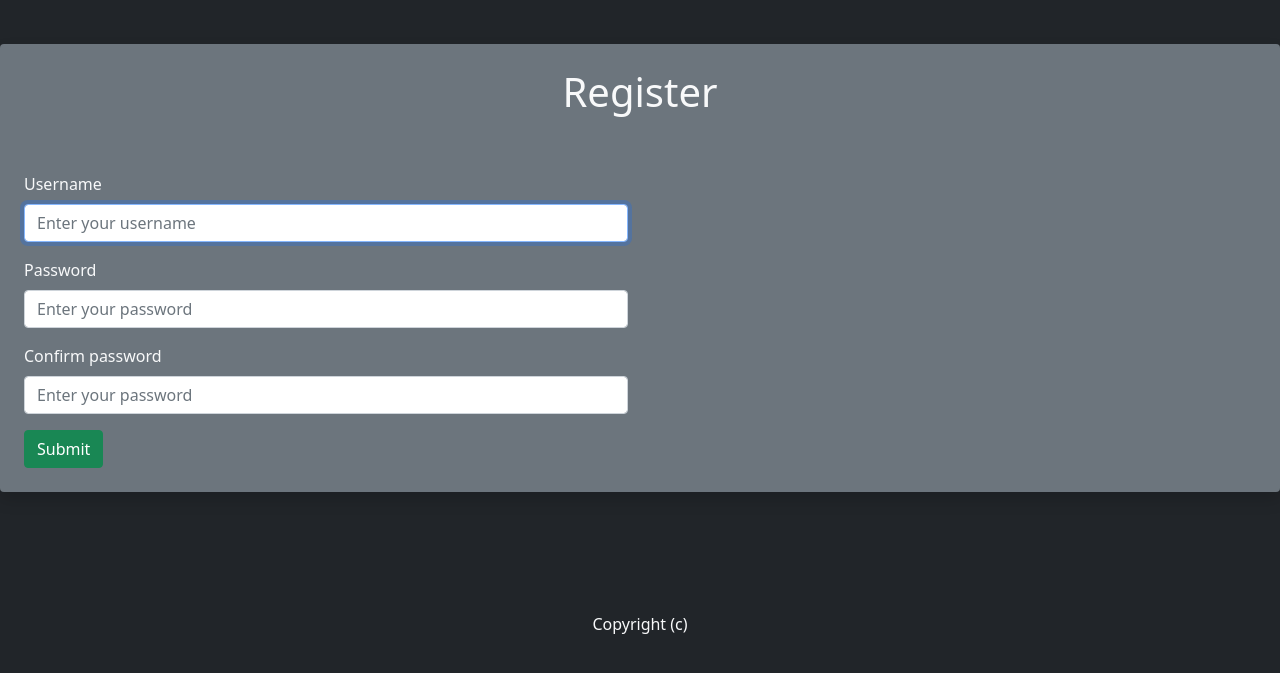
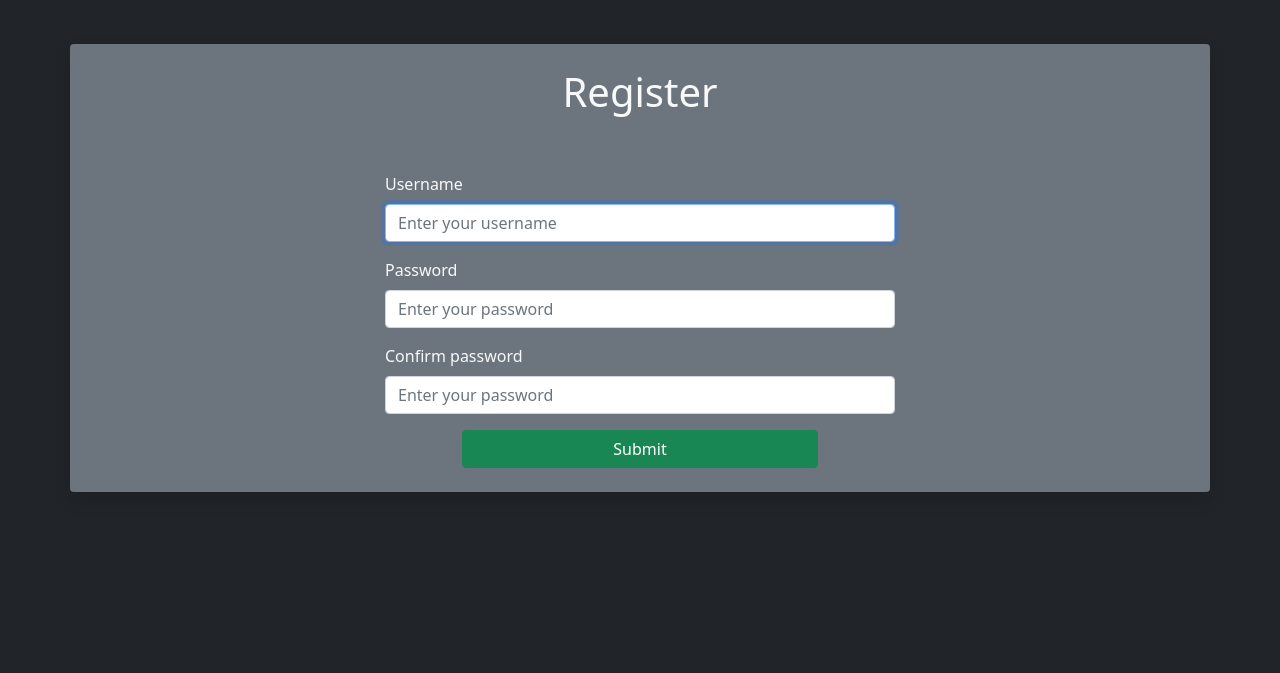
Before and after one commit to KinKinoV/Parser, a Django app: page /users/register_user in a window 1280 px wide. Shown: the part 58-731 px from the top of the page. Run offline with Django 4.2, Linux system fonts and the light colour scheme; a user stored in the database is signed in; parts of the project's set-up code (start-up, migrations or seed data) failed here and were passed over.

Commit message:
Changed look of the login/register forms

```diff
--- a/ParserUser/templates/authenticate/register_user.html
+++ b/ParserUser/templates/authenticate/register_user.html
@@ -9,38 +9,33 @@
   </div>
 {%endif%}
 <br/>
-    <div class = "shadow p-4 mb-5 bg-secondary rounded">
+    <div class = "container-sm shadow bg-secondary rounded pt-4">
         <h1 class = "text-center">Register</h1>
         <br/>
         <br/>
-
-    <form method="POST" >
+        <form method="POST" class="container-sm">
                 {%csrf_token%}
-            <div class="row">
-                <div class="col-md-6">
-                    <div class="mb-3">
+                <div class="row justify-content-around">
+                    <div class="col-6 mb-3">
                         <label for="username" class="form-label">Username</label>
                         {{form.username}}
                     </div>
-                    <div class="mb-3">
+                </div>
+                <div class="row justify-content-around">
+                    <div class="col-6 mb-3">
                         <label for="password" class="form-label">Password</label>
                         {{form.password1}}
                     </div>
-                    <div class="mb-3">
+                </div>
+                <div class="row justify-content-around">
+                    <div class="col-6 mb-3">
                         <label for="confirm password" class="form-label">Confirm password</label>
                         {{form.password2}}
                     </div>
                 </div>
+                <div class="row justify-content-around">
+                    <input type = 'submit' value = 'Submit' class = 'btn btn-success col-4 mb-4'>
                 </div>
-            <input type = 'submit' value = 'Submit' class = 'btn btn-success'>
             </form>
     </div>
-
-
-    <center>
-        <br/>
-        <br/>
-        <br/>
-        Copyright (c)
-    </center>
 {%endblock%}
```
Also changed, not shown: ParserUser/templates/authenticate/login.html (+15 -14 lines). Lines whose indentation alone changed are shown as unchanged.
